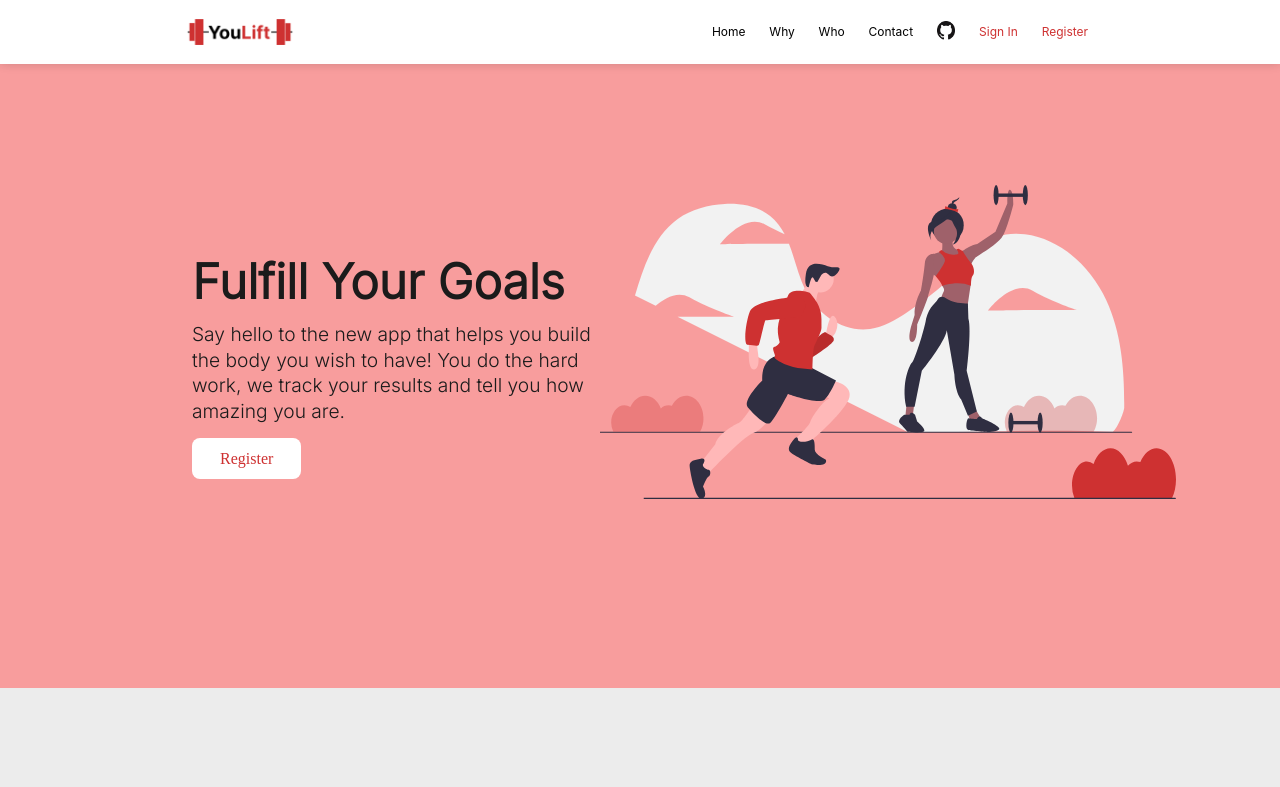
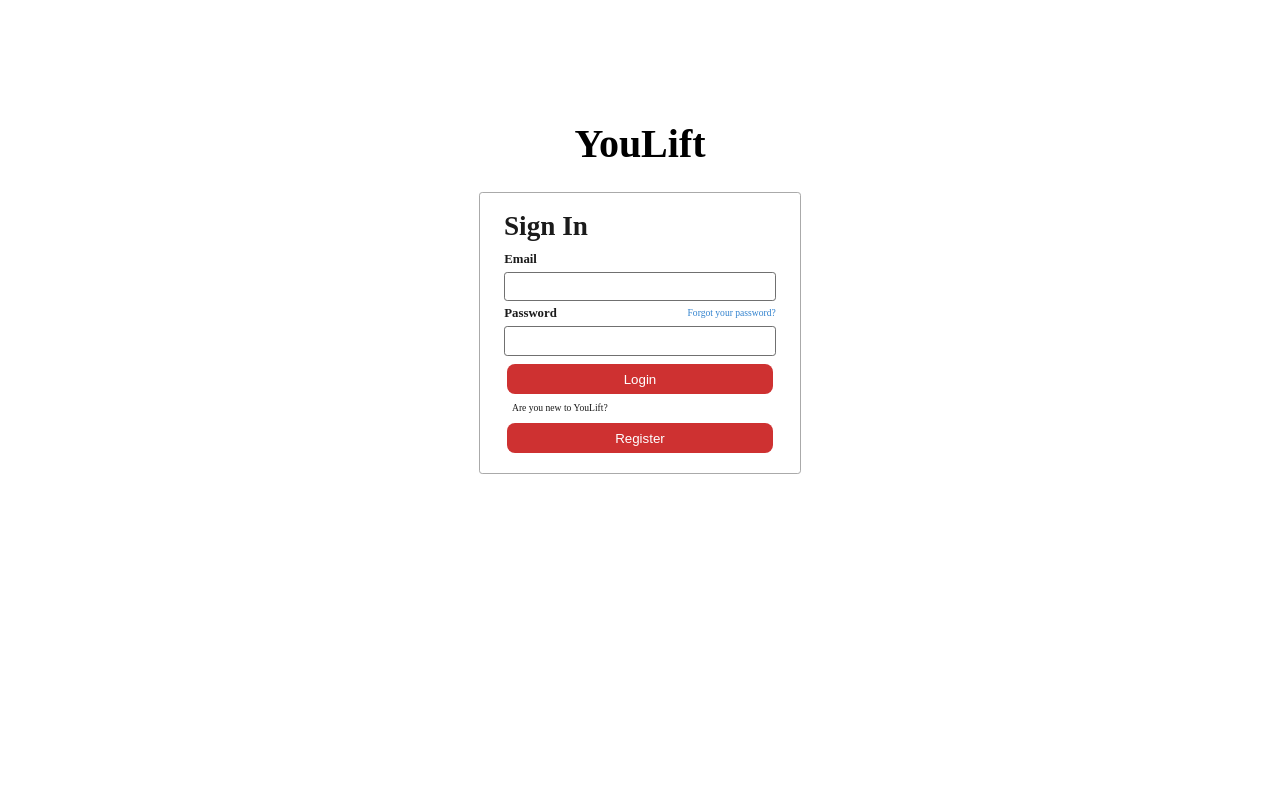
Before and after one commit to fullstacktf/fitness-frontend, a React (Create React App) app in the folder frontend/: page /login in a window 1280 px wide. Shown: the top 787 px of the page. Built offline with nearby package versions, Linux system fonts and the light colour scheme.

Commit message:
Routing added

```diff
--- a/frontend/src/App.css
+++ b/frontend/src/App.css
@@ -3,8 +3,8 @@
   display: flex;
   align-items: center;
   flex-direction: column;
-  width: 100vw;
-  height: 100vh;
+  max-width: 100vw;
+  max-height: 100vh;
   margin: 0;
 }
 
--- a/frontend/src/App.tsx
+++ b/frontend/src/App.tsx
@@ -1,11 +1,20 @@
 import React from 'react';
 import './App.css';
 import { Landing } from './components/layout/landing/Landing';
+import { BrowserRouter as Router, Switch, Route } from 'react-router-dom';
+import { Login } from './components/layout/login/Login';
+import { Register } from './components/layout/register/Register';
 
 function App(): JSX.Element {
   return (
     <div className="App">
-      <Landing />
+      <Router>
+        <Switch>
+          <Route exact path="/" component={Landing} />
+          <Route exact path="/login" component={Login} />
+          <Route exact path="/register" component={Register} />
+        </Switch>
+      </Router>
     </div>
   );
 }
--- a/frontend/src/components/atomic/navbar-element/NavbarElement.tsx
+++ b/frontend/src/components/atomic/navbar-element/NavbarElement.tsx
@@ -1,5 +1,6 @@
 import * as React from 'react';
 import styled from '@emotion/styled';
+import { HashLink } from 'react-router-hash-link';
 
 export interface NavbarElementProps {
   text: string;
@@ -13,9 +14,11 @@ const Element = styled.li`
   align-items: center;
 `;
 
-const Link = styled.a`
-  text-decoration: none;
-  color: ${(props) => (props.color ? props.color : 'black')};
+const LinkContainer = styled.div`
+  a {
+    text-decoration: none;
+    color: ${(props) => (props.color ? props.color : 'black')};
+  }
 `;
 
 export const NavbarElement: React.FC<NavbarElementProps> = ({
@@ -25,9 +28,9 @@ export const NavbarElement: React.FC<NavbarElementProps> = ({
 }: NavbarElementProps): JSX.Element => {
   return (
     <Element>
-      <Link href={link} color={color}>
-        {text}
-      </Link>
+      <LinkContainer color={color}>
+        <HashLink to={link}>{text}</HashLink>
+      </LinkContainer>
     </Element>
   );
 };
--- a/frontend/src/components/layout/navbar/Navbar.tsx
+++ b/frontend/src/components/layout/navbar/Navbar.tsx
@@ -35,13 +35,17 @@ export const Navbar: React.FC = (): JSX.Element => {
     <Container>
       <Logo src={YouLiftLogo} alt="YouLift Logo" />
       <Elements>
-        <NavbarElement text="Home" link="#" />
-        <NavbarElement text="Why" link="#" />
-        <NavbarElement text="Who" link="#" />
-        <NavbarElement text="Contact" link="#" />
-        <NavbarImage link="#" imageRoute={GithubLogo32} alt="Github" />
-        <NavbarElement text="Sign In" link="#" color="#CE3131" />
-        <NavbarElement text="Register" link="#" color="#CE3131" />
+        <NavbarElement text="Home" link="/" />
+        <NavbarElement text="Why" link="/#why" />
+        <NavbarElement text="Who" link="/#who" />
+        <NavbarElement text="Contact" link="/contact" />
+        <NavbarImage
+          link="https://github.com/fullstacktf/fitness-frontend"
+          imageRoute={GithubLogo32}
+          alt="Github"
+        />
+        <NavbarElement text="Sign In" link="/login" color="#CE3131" />
+        <NavbarElement text="Register" link="/register" color="#CE3131" />
       </Elements>
     </Container>
   );
```
Also changed, not shown: frontend/package.json (+8 -0 lines), 1 other file (tests, documents, lock files or other folders).
